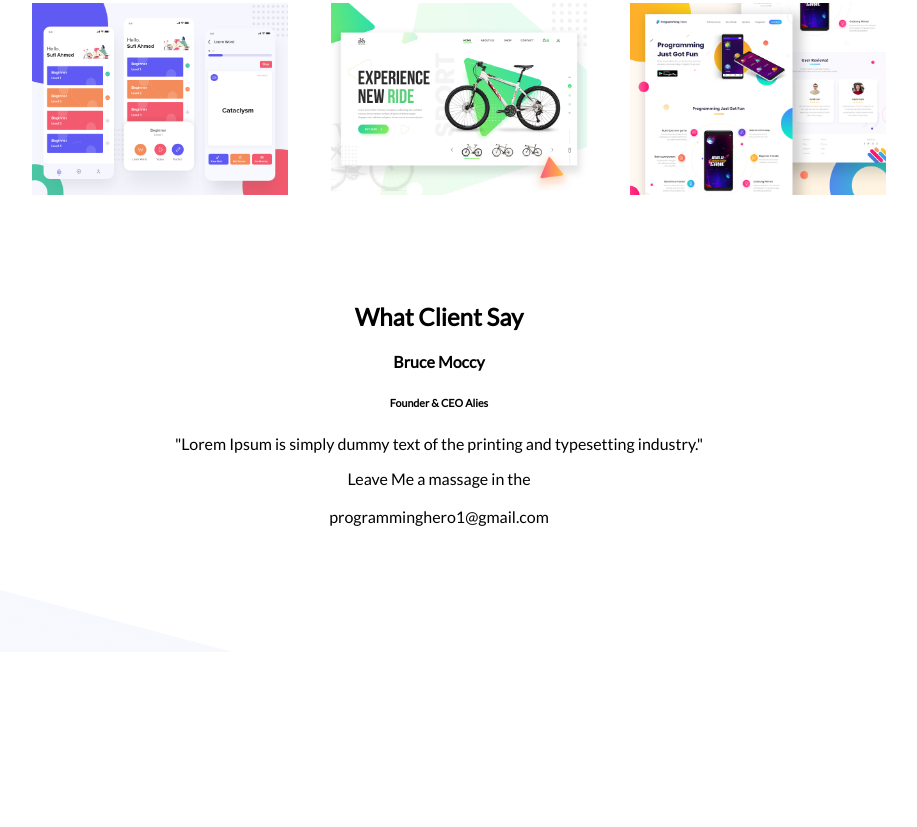
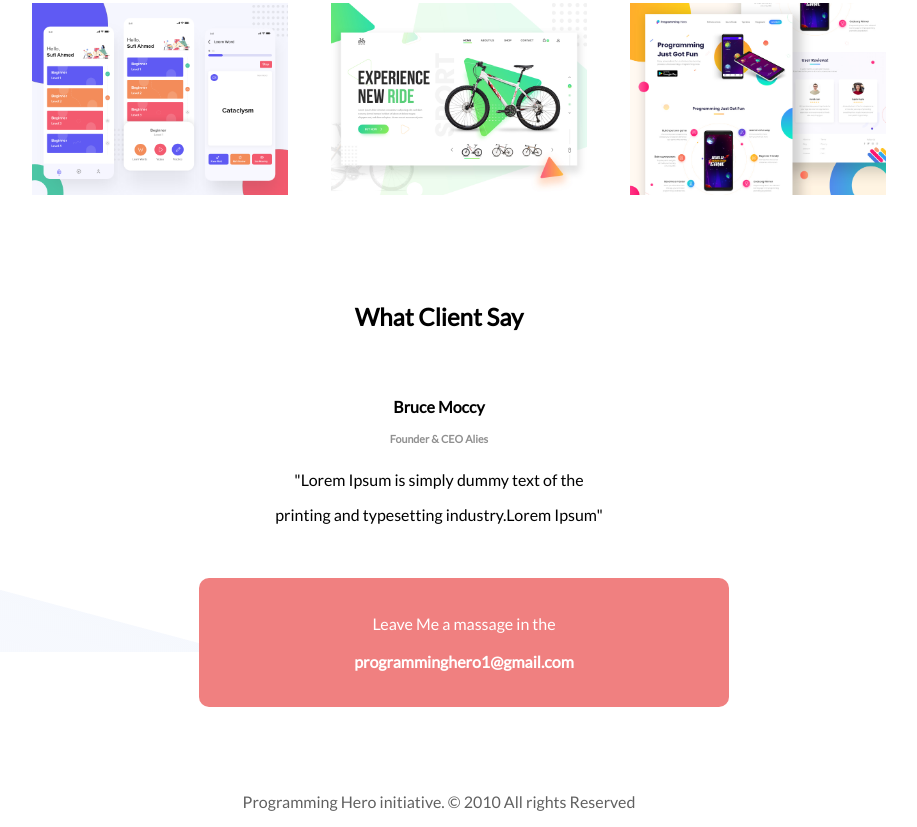
Before and after one commit to kazimamun/personal-website, a plain HTML site: page index.html in a window 1280 px wide. Shown: the part 1489-2316 px from the top of the page, without its empty margins (201-1118 px from the left). Before the commit the page ends 2141 px from the top, so only its background shows below. Drawn offline with Linux system fonts and the light colour scheme.

Commit message:
final upload

```diff
--- a/index.html
+++ b/index.html
@@ -14,7 +14,7 @@
                 <h3>Hello I'm</h3>
                 <h1><span class="my_name">Kazi Mamun</span></h1>
                 <p>
-                    Lorem Ipsum is simply dummy text of the printing and typesetting industry. Lorem Ipsum has been the industry's standard dummy text ever since the 1500s, when an unknown printer took a galley of type and scrambled it to make a type specimen book. It has survived not only five centurie
+                    Lorem Ipsum is simply dummy text of the printing and typesetting industry. Lorem Ipsum has been the industry's standard dummy text ever since the 1500s,
                 </p>
                 <a href="#" class="link_button">Hire Me</a>
             </div>
@@ -49,8 +49,13 @@
         <h1>What Client Say</h1>
         <h4>Bruce Moccy</h4>
         <h6>Founder & CEO Alies</h6>
-        <p>"Lorem Ipsum is simply dummy text of the printing and typesetting industry."</p>
-        <p>Leave Me a massage in the<br><br><span>programminghero1@gmail.com</span></p>
+        <p>"Lorem Ipsum is simply dummy text of the</p><p> printing and typesetting industry.Lorem Ipsum"</p>
+        <div class="text_massage">
+            <p>Leave Me a massage in the<br><br><strong>programminghero1@gmail.com</strong></p>
+        </div>
     </section>
+<footer>
+    <p>Programming Hero initiative. &copy; 2010 All rights Reserved<p></p>
+</footer>
 </body>
 </html>
--- a/style.css
+++ b/style.css
@@ -10,6 +10,10 @@ body{
 }
 .total_position{
     padding-top: 20px;
+    margin-left: 100px;
+}
+.total_position p, .biography p{
+    margin-bottom: 30px;
 }
 .left_position{
     padding-top: 167px;
@@ -77,3 +81,24 @@ section{
     background-image: url("images/footer-bg.png");
     height: 350px;
 }
+.client h4{
+    padding-top: 55px;
+    line-height: 0px;
+}
+.client h6{
+    opacity: 43.2%;
+}
+.text_massage{
+    background-color: lightcoral;
+    padding: 20px 25px;
+    border-radius: 10px;
+    color:white;
+    width: 480px;
+    margin-left: 400px;
+    margin-top: 54px;
+}
+footer{
+    margin-top: 140px;
+    text-align: center;
+    opacity: 62%;
+    }
```
